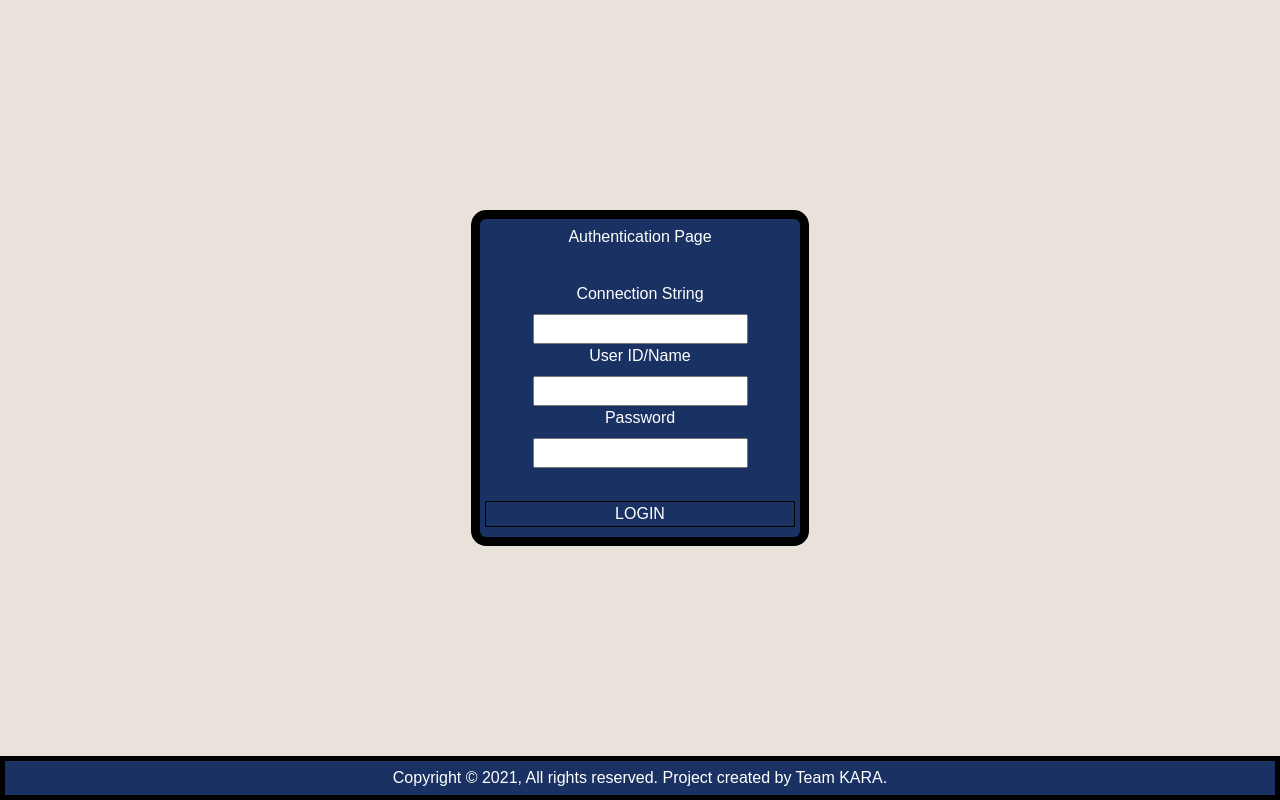
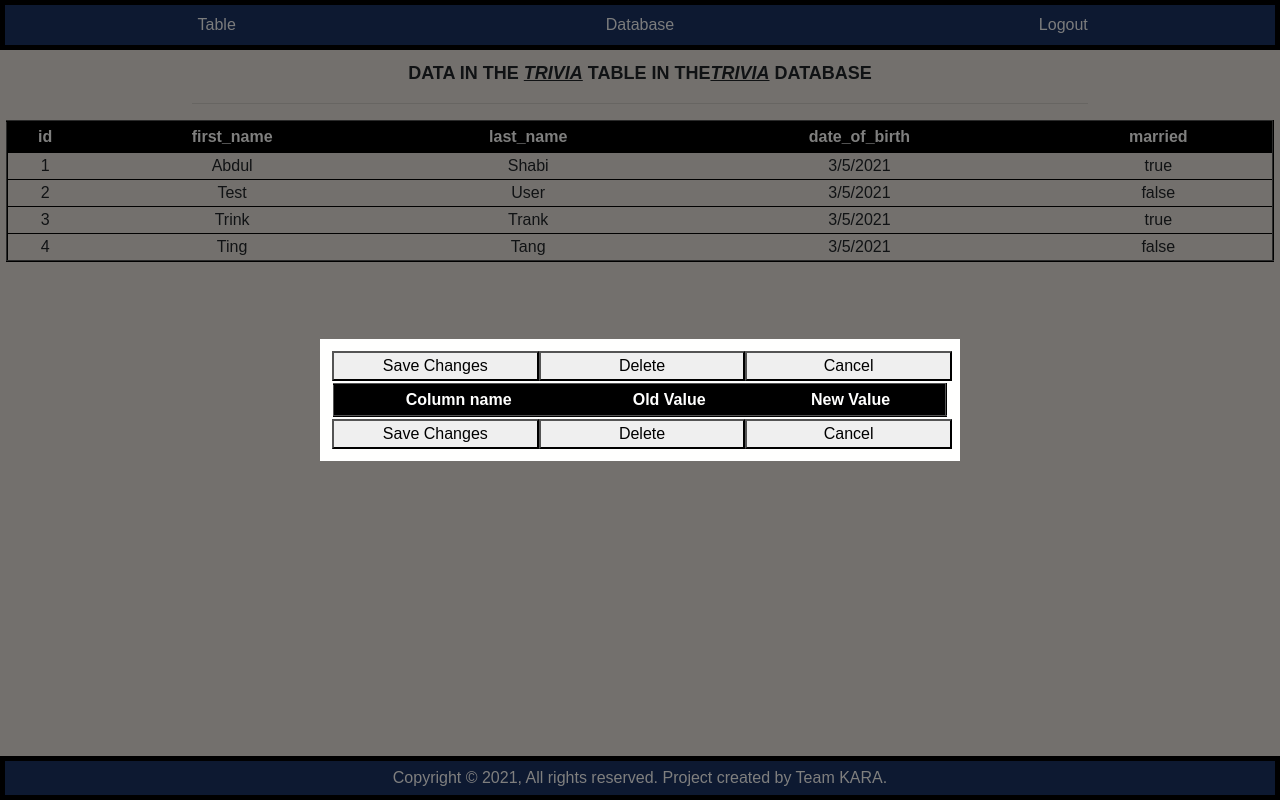
Before and after one commit to AbdulBaseetShabi/KARA, a React (Create React App) app in the folder client/: page /data in a window 1280 px wide. Before the commit this address led to /home. Built offline with nearby package versions, Linux system fonts and the light colour scheme; a web font is replaced by a local one.

Commit message:
table data, editing and viewing values

```diff
--- a/client/src/App.js
+++ b/client/src/App.js
@@ -14,6 +14,7 @@ import TableView from "./routes/table/view/table-view";
 import TableEdit from "./routes/table/edit/table-edit";
 import Home from "./routes/home/home";
 import Footer from "./widgets/footer/footer";
+import Data from "./routes/data/data";
 
 class App extends React.Component {
   constructor(props) {
@@ -39,6 +40,9 @@ class App extends React.Component {
       <Router>
         <NavigationBar currentPath={this.state.currentPath}></NavigationBar>
         <Switch>
+          <Route path="/data">
+            <Data/>
+          </Route>
           <Route exact path="/table/view">
             <TableView />
           </Route>
--- /dev/null
+++ b/client/src/routes/data/data.css
@@ -0,0 +1,52 @@
+#data-container {
+  width: 100%;
+  min-height: calc(100% - 44px - 50px);
+  background-color: #e8e2db;
+  /* color: #fffffe; */
+}
+
+table{
+    width: 99%;
+    text-align: center;
+    border: 2px ridge black;
+    margin: 0 auto;
+    overflow-x: scroll;
+}
+
+th, td {
+    border-bottom: 1px solid black;
+}
+
+thead > tr > th{
+    background-color: black;
+    padding: .2rem;
+    color: #fffffe;
+}
+
+tbody > tr:hover{
+    color: #fffffe;
+    background-color:#1A3263;
+    cursor: pointer;
+}
+
+#row-options{
+    width: 100%;
+    height:100vh;
+    background-color: rgba(0, 0, 0, 0.5);
+    position: absolute;
+    top: 0;
+    display: flex;
+    align-items: center;
+}
+
+#row-options-content{
+    background-color: #fffffe;
+    width: 50%;
+    margin: 0 auto;
+    display: block;
+    padding: 10px;
+}
+
+.button-row{
+    margin: 2px;
+}
--- /dev/null
+++ b/client/src/routes/data/data.js
@@ -0,0 +1,249 @@
+import React from "react";
+import "./data.css";
+
+const mock_data = [
+  {
+    id: 1,
+    first_name: "Abdul",
+    last_name: "Shabi",
+    date_of_birth: new Date().toLocaleDateString(),
+    married: true,
+  },
+  {
+    id: 2,
+    first_name: "Test",
+    last_name: "User",
+    date_of_birth: new Date().toLocaleDateString(),
+    married: false,
+  },
+  {
+    id: 3,
+    first_name: "Trink",
+    last_name: "Trank",
+    date_of_birth: new Date().toLocaleDateString(),
+    married: true,
+  },
+  {
+    id: 4,
+    first_name: "Ting",
+    last_name: "Tang",
+    date_of_birth: new Date().toLocaleDateString(),
+    married: false,
+  },
+];
+
+function convertObjectToArray(data) {
+  let keys = Object.keys(data[0]);
+  let array_data = data.map((a) => {
+    let array = [];
+    for (let i = 0; i < keys.length; i++) {
+      array.push(a[keys[i]].toString());
+    }
+    return array;
+  });
+  let return_value = {
+    keys: keys,
+    data: array_data,
+  };
+
+  return return_value;
+}
+
+class Data extends React.Component {
+  constructor(props) {
+    super(props);
+    this.state = {
+      show_row_option: true,
+      row_options: [],
+    };
+    this.new_row_values = [];
+    this.keys = [];
+    this.data = [];
+    this.edit_row_number = null;
+  }
+
+  shouldShowRowOptions(row, boolean, edit_row_number) {
+    if (!boolean) {
+      this.new_row_values = [];
+    } else {
+      for (let i = 0; i < this.keys.length; i++) {
+        this.new_row_values.push({
+          column_name: this.keys[i],
+          old_value: "",
+          new_value: "",
+        });
+      }
+    }
+
+    this.edit_row_number = edit_row_number;
+    this.setState({ row_options: row, show_row_option: boolean });
+  }
+
+  updateRowValue(index, oldValue, newValue) {
+    this.new_row_values[index]["old_value"] = oldValue;
+    this.new_row_values[index]["new_value"] = newValue;
+  }
+
+  saveChanges() {
+    this.new_row_values = this.new_row_values.map((row) => {
+      if (row["old_value"].length === 0 && row["new_value"].length === 0) {
+        let index = this.keys.indexOf(row["column_name"]);
+        let old_value = this.data[this.edit_row_number][index];
+        let value = {
+          column_name: row["column_name"],
+          old_value: old_value,
+          new_value: old_value,
+        };
+        return value;
+      } else {
+        return row;
+      }
+    });
+    console.log(this.new_row_values);
+    this.shouldShowRowOptions([], false, null);
+  }
+
+  render() {
+    let data = convertObjectToArray(mock_data);
+    this.keys = data["keys"];
+    this.data = data["data"];
+
+    return (
+      <div id="data-container">
+        <label className="center-label page-label">
+          Data in the <span id="db-name-selected">Trivia</span> Table in the
+          <span id="db-name-selected">Trivia</span> database
+        </label>
+        <hr className="header-hr" />
+        <table>
+          <thead>
+            <tr>
+              {this.keys.map((key, index) => {
+                return <th key={index}>{key}</th>;
+              })}
+            </tr>
+          </thead>
+          <tbody>
+            {this.data.map((row, i) => {
+              return (
+                <tr
+                  key={i}
+                  onClick={() => {
+                    this.shouldShowRowOptions(row, true, i);
+                  }}
+                >
+                  {row.map((row_data, index) => {
+                    return <td key={index}>{row_data}</td>;
+                  })}
+                </tr>
+              );
+            })}
+          </tbody>
+        </table>
+        {(() => {
+          if (this.state.show_row_option) {
+            return (
+              <div id="row-options">
+                <div id="row-options-content">
+                  <div className="row button-row">
+                    <button
+                      className="col"
+                      type="button"
+                      style={{ margin: "0 auto" }}
+                      onClick={() => {
+                        this.saveChanges();
+                      }}
+                    >
+                      Save Changes
+                    </button>
+                    <button
+                      className="col"
+                      type="button"
+                      style={{ margin: "0 auto" }}
+                    >
+                      Delete
+                    </button>
+                    <button
+                      className="col"
+                      type="button"
+                      style={{ margin: "0 auto" }}
+                      onClick={() => {
+                        this.shouldShowRowOptions([], false);
+                      }}
+                    >
+                      Cancel
+                    </button>
+                  </div>
+                  <table>
+                    <thead>
+                      <tr>
+                        <th>Column name</th>
+                        <th>Old Value</th>
+                        <th>New Value</th>
+                      </tr>
+                    </thead>
+                    <tbody>
+                      {this.state.row_options.map((row_option, index) => {
+                        return (
+                          <tr key={index}>
+                            <td>{this.keys[index]}</td>
+                            <td>{row_option}</td>
+                            <td>
+                              <input
+                                type="text"
+                                onChange={(e) => {
+                                  this.updateRowValue(
+                                    index,
+                                    row_option,
+                                    e.target.value
+                                  );
+                                }}
+                              ></input>
+                            </td>
+                          </tr>
+                        );
+                      })}
+                    </tbody>
+                  </table>
+                  <div className="row button-row">
+                    <button
+                      className="col"
+                      type="button"
+                      style={{ margin: "0 auto" }}
+                      onClick={() => {
+                        this.saveChanges();
+                      }}
+                    >
+                      Save Changes
+                    </button>
+                    <button
+                      className="col"
+                      type="button"
+                      style={{ margin: "0 auto" }}
+                    >
+                      Delete
+                    </button>
+                    <button
+                      className="col"
+                      type="button"
+                      style={{ margin: "0 auto" }}
+                      onClick={() => {
+                        this.shouldShowRowOptions([], false);
+                      }}
+                    >
+                      Cancel
+                    </button>
+                  </div>
+                </div>
+              </div>
+            );
+          } else {
+            return null;
+          }
+        })()}
+      </div>
+    );
+  }
+}
+
+export default Data;
--- a/client/src/routes/table/view/table-view.js
+++ b/client/src/routes/table/view/table-view.js
@@ -29,7 +29,7 @@ function TableView() {
                 <label>Size: {db.size}</label> <br/>
                 <label>Date Created: {db.date_created}</label>
                 <br />
-                <a href="/table">
+                <a href="/data">
                   <div id="view-more-button" className="button">View Data</div>
                 </a>
                 <a href="/table">
```
